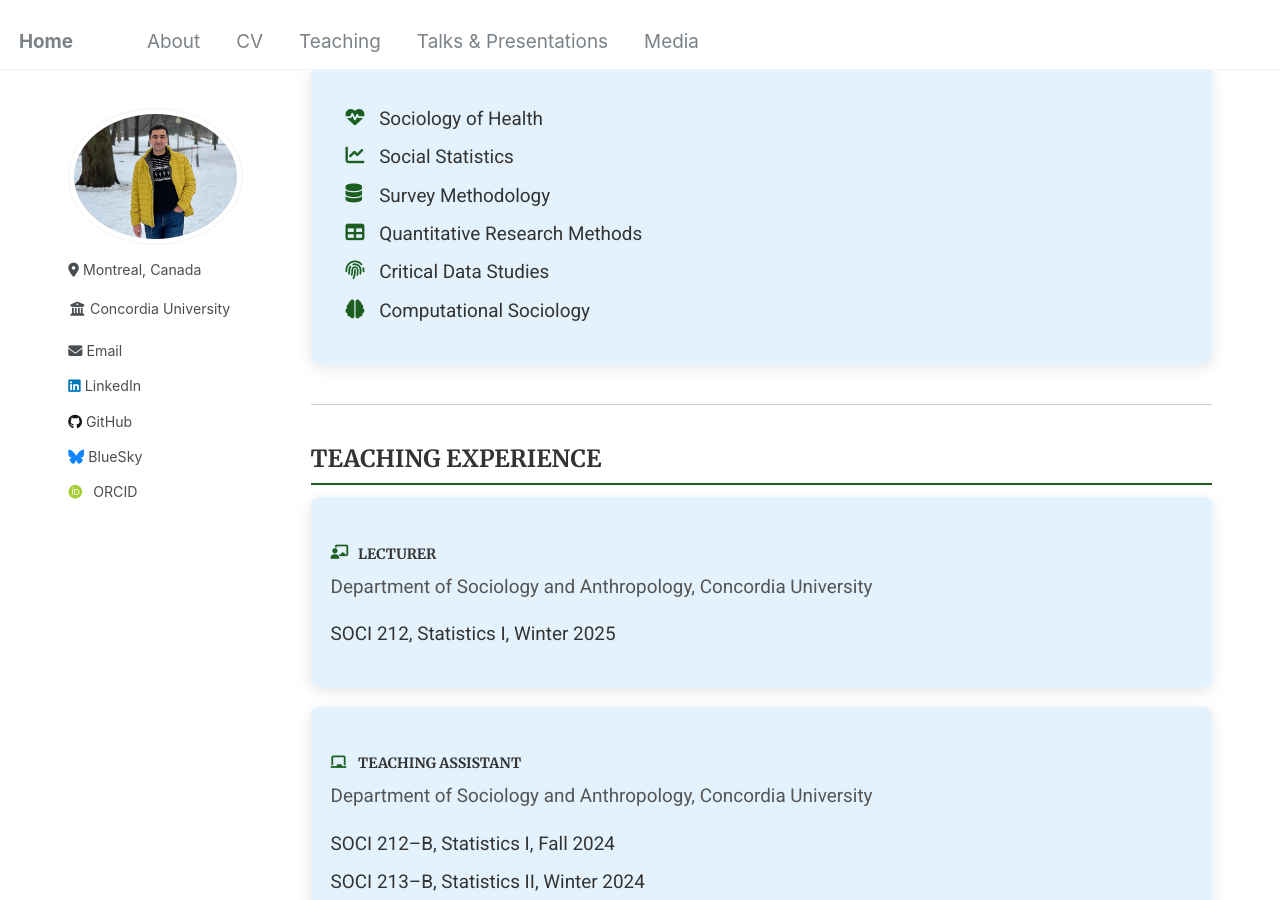
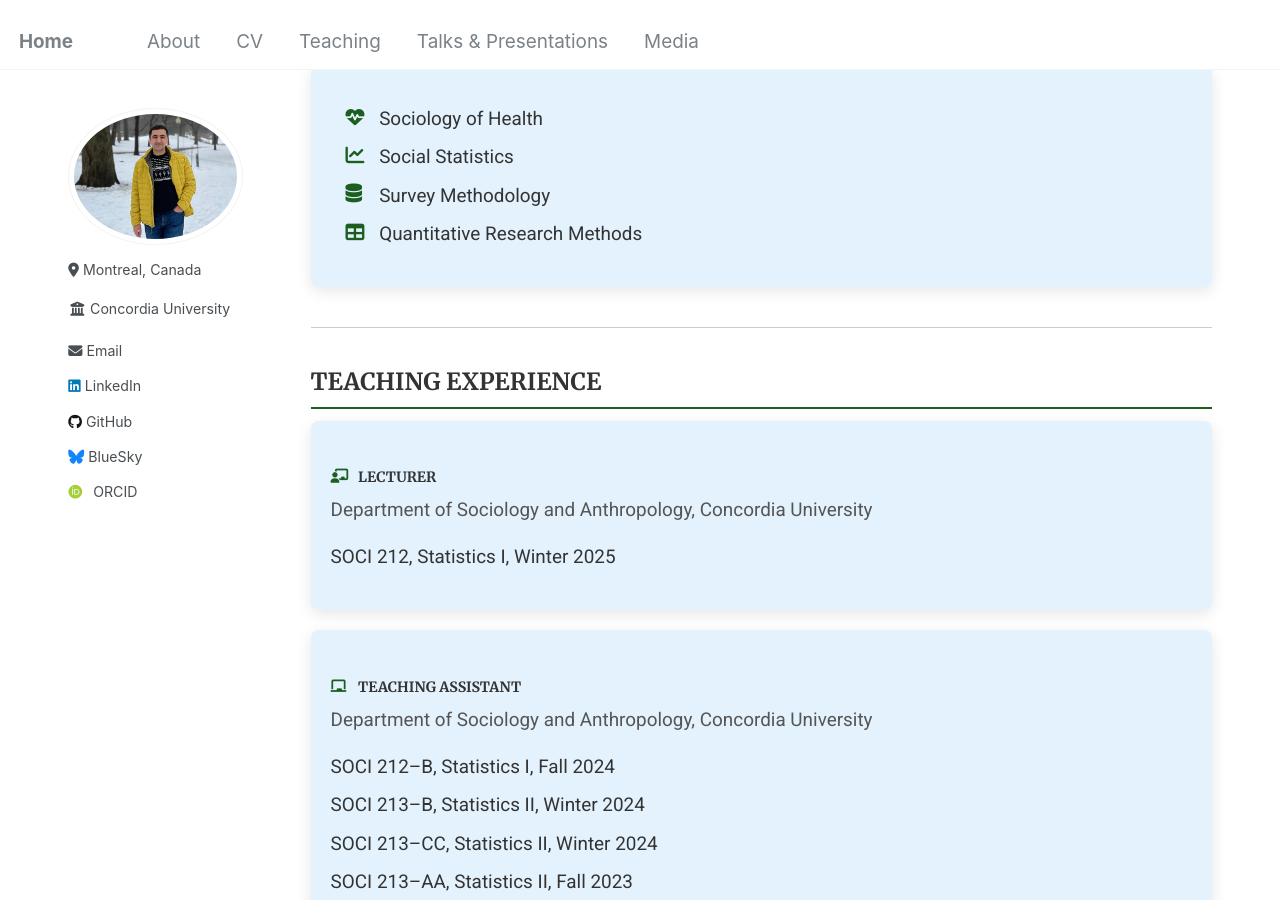
Before and after one commit to Mohsnmonji/mohsnmonji.github.io, a Jekyll site: the page built from _pages/teaching.md, in a window 1280 px wide and 900 px high, scrolled down 486 px. Built offline with Jekyll 4.4.1, drawn with Linux system fonts in a browser that asks for light colours; some web fonts are replaced.

Commit message:
Update teaching.md

```diff
--- a/_pages/teaching.md
+++ b/_pages/teaching.md
@@ -149,8 +149,6 @@ author_profile: true
       <li><i class="fas fa-chart-line icon"></i> Social Statistics</li>
       <li><i class="fas fa-database icon"></i> Survey Methodology</li>
       <li><i class="fas fa-table icon"></i> Quantitative Research Methods</li>
-      <li><i class="fas fa-fingerprint icon"></i> Critical Data Studies</li>
-      <li><i class="fas fa-brain icon"></i> Computational Sociology</li>
     </ul>
   </div>
 </div>
```
